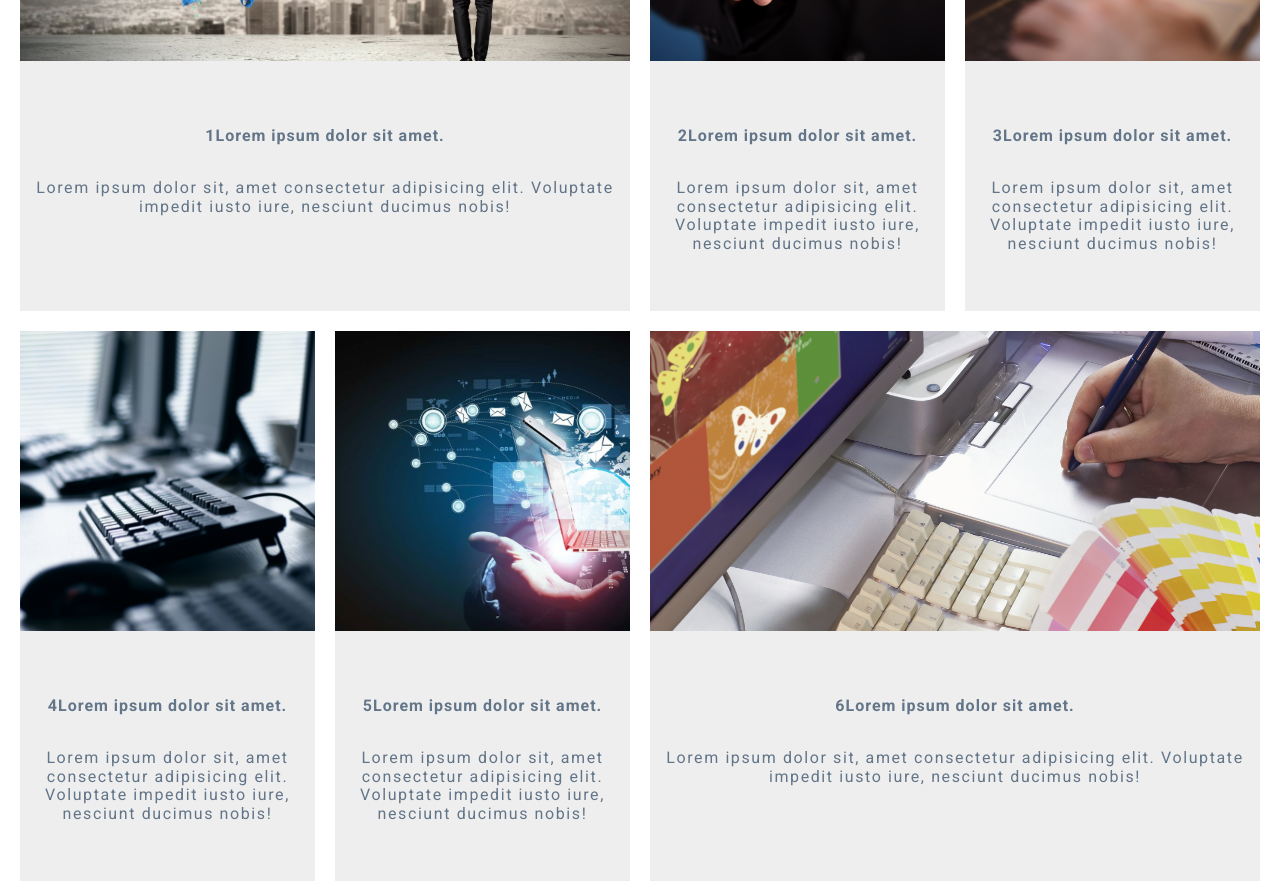
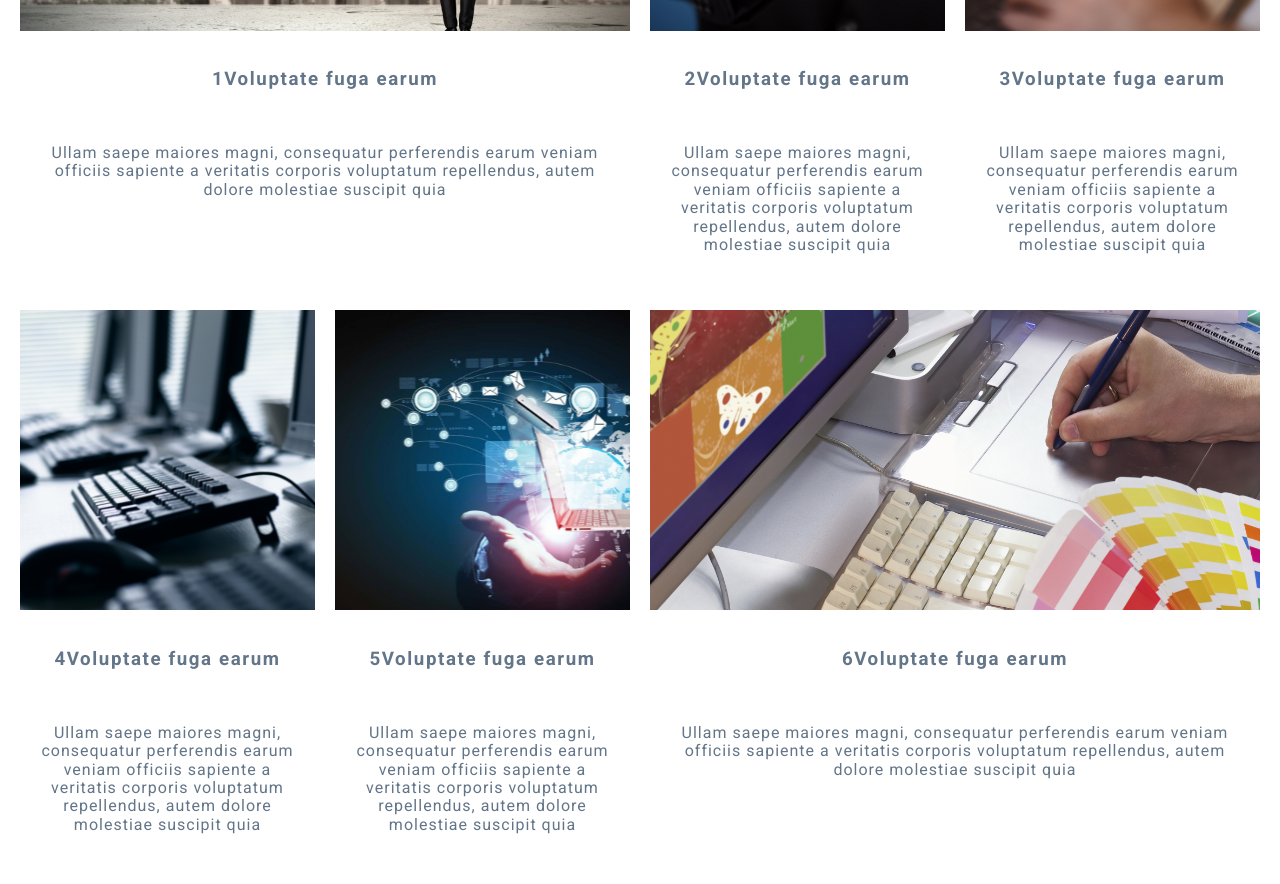
Before and after one commit to katerinakornieva/-, a website: page index.html in a window 1280 px wide. Shown: the part 2940-3824 px from the top of the page. Drawn offline with Linux system fonts and the light colour scheme.

Commit message:
section registrationform

```diff
--- a/assets/scss/_variables.scss
+++ b/assets/scss/_variables.scss
@@ -5,3 +5,5 @@ $border-btn-color: #2d3651;
 $gray-color: #E5E5E5;
 $lightgray-color: #eeeeee;
 $darkgray-color: #d5d5d5;
+$post-color: #f2f2f2;
+$posthover-color: #d8d8d8;
--- a/assets/scss/sections/posts/_post-item.scss
+++ b/assets/scss/sections/posts/_post-item.scss
@@ -2,10 +2,18 @@
 
     display: grid;
     align-content: start;
-    position: relative;
+    transition: background-color 0.5s;
+
+        a {
+            height: 100%;
+            display: grid;
+            grid-template-rows: 300px 1fr;
+            overflow: hidden;
+            color: $backcolor;
+        }
+
 
         &__image {
-                height: 300px;
                 position: relative;
                 overflow: hidden;
             div {
@@ -15,41 +23,44 @@
                 bottom: 0;
                 left: 0;
                 transition: transform 0.5s;
-                background-color: $backcolor;
+                background-color: $border-btn-color;
                 background-position: 50% 50%;
                 background-size: cover;
             }
           }
 
+                    &__text {
+
+                        display: grid;
+                        align-content: center;
+                        padding: 20px;
+
+                            h3, p {
+                                transition: color 0.5s;
+                                text-align: center;
+                            }
 
 
-        &__overlay {
+                    }
 
-                height: 250px;
-                background-color: $lightgray-color;
-                overflow: hidden;
-                transition: background-color 0.5s;
 
-            .post-item__text {
-                    p {
-                    font-weight: bold;
-                    }
-                text-align: center;
-                font-size: 1rem;
-                padding: 50px 5px;
+
+
+
+    &:hover {
+        background-color: $darkgray-color;
+
+        .post-item__image div {
+            transform: scale(1.1);
         }
 
+        h3 {
+            color: $border-btn-color;
+        }
+        p {
+            color: $border-btn-color;
         }
 
-    &:hover .post-item__overlay {
-
-        background-color: $darkgray-color;
-
     }
-    &:hover .posts-item__image div {
-
-        transform: scale(1.1);
-
-      }
 
 }
--- a/assets/scss/sections/posts/_section-posts.scss
+++ b/assets/scss/sections/posts/_section-posts.scss
@@ -1,13 +1,13 @@
 .posts {
 
     h2 {
-        margin-bottom: 60px;
+        margin-bottom: 30px;
+        grid-column: 1 / span 4;
         padding-left: 20px;
     }
     .container {
     display: grid;
     grid-template-columns: repeat(4, 1fr);
-    grid-template-rows: repeat(2, 550px);
     grid-gap: 20px;
     padding-bottom: 20px;
 
--- a/index.html
+++ b/index.html
@@ -126,53 +126,107 @@
     </div>
   </section>
 
-  <div class="registration-form">
+  <section class="registration-form">
+      <form action="#">
         <div class="container">
-
-      <a href="#" class="registration-accent">Your name...</a>
-      <a href="#" class="registration-accent">Your e-mail...</a>
-      <a href="#" class="registration-accent">Subscribe</a>
-
+          <div class="form-btn">
+            <input class="form-btn__input" type="text" placeholder="Your name...">
+          </div>
+          <div class="form-btn">
+            <input class="form-btn__input" type="text" placeholder="Your e-mail...">
+          </div>
+          <div class="form-btn">
+            <button class="btn-accent" type="submit">Subscribe</button>
           </div>
         </div>
+      </form>
+    </section>
   <section class="posts">
     <h2>Some section of posts</h2>
     <div class="container">
       <article class="post-item">
-        <div class="post-item__image" style="background-image:url(assets/img/img-post-1.png);"></div>
-        <div class="post-item__overlay">
-          <div class="post-item__text"><p>1Lorem ipsum dolor sit amet.</p><br>Lorem ipsum dolor sit, amet consectetur adipisicing elit. Voluptate impedit iusto iure, nesciunt ducimus nobis!</div>
+        <a class="post-item__link" href="#">
+          <div class="post-item__image">
+            <div style="background-image:url(assets/img/img-post-1.png);"></div>
           </div>
+          <div class="post-item__text"><h3>1Voluptate fuga earum</h3><br>
+            <p>Ullam saepe maiores magni,
+              consequatur perferendis earum
+              veniam officiis sapiente a veritatis
+              corporis voluptatum repellendus,
+              autem dolore molestiae suscipit quia</p>
+            </div>
+        </a>
       </article>
       <article class="post-item">
-        <div class="post-item__image" style="background-image:url(assets/img/img-post-2.png);"></div>
-        <div class="post-item__overlay">
-          <div class="post-item__text"><p>2Lorem ipsum dolor sit amet.</p><br>Lorem ipsum dolor sit, amet consectetur adipisicing elit. Voluptate impedit iusto iure, nesciunt ducimus nobis!</div>
+          <a class="post-item__link" href="#">
+            <div class="post-item__image">
+              <div style="background-image:url(assets/img/img-post-2.png);"></div>
             </div>
+            <div class="post-item__text"><h3>2Voluptate fuga earum</h3><br>
+              <p>Ullam saepe maiores magni,
+                consequatur perferendis earum
+                veniam officiis sapiente a veritatis
+                corporis voluptatum repellendus,
+                autem dolore molestiae suscipit quia</p>
+              </div>
+          </a>
         </article>
         <article class="post-item">
-        <div class="post-item__image" style="background-image:url(assets/img/img-post-3.png);"></div>
-        <div class="post-item__overlay">
-          <div class="post-item__text"><p>3Lorem ipsum dolor sit amet.</p><br>Lorem ipsum dolor sit, amet consectetur adipisicing elit. Voluptate impedit iusto iure, nesciunt ducimus nobis!</div>
+            <a class="post-item__link" href="#">
+              <div class="post-item__image">
+                <div style="background-image:url(assets/img/img-post-3.png);"></div>
               </div>
+              <div class="post-item__text"><h3>3Voluptate fuga earum</h3><br>
+                <p>Ullam saepe maiores magni,
+                  consequatur perferendis earum
+                  veniam officiis sapiente a veritatis
+                  corporis voluptatum repellendus,
+                  autem dolore molestiae suscipit quia</p>
+                </div>
+            </a>
           </article>
           <article class="post-item">
-        <div class="post-item__image" style="background-image:url(assets/img/img-post-4.png);"></div>
-        <div class="post-item__overlay">
-          <div class="post-item__text"><p>4Lorem ipsum dolor sit amet.</p><br>Lorem ipsum dolor sit, amet consectetur adipisicing elit. Voluptate impedit iusto iure, nesciunt ducimus nobis!</div>
+              <a class="post-item__link" href="#">
+                <div class="post-item__image">
+                  <div style="background-image:url(assets/img/img-post-4.png);"></div>
                 </div>
+                <div class="post-item__text"><h3>4Voluptate fuga earum</h3><br>
+                  <p>Ullam saepe maiores magni,
+                    consequatur perferendis earum
+                    veniam officiis sapiente a veritatis
+                    corporis voluptatum repellendus,
+                    autem dolore molestiae suscipit quia</p>
+                  </div>
+              </a>
             </article>
             <article class="post-item">
-        <div class="post-item__image" style="background-image:url(assets/img/img-post-5.png);"></div>
-        <div class="post-item__overlay">
-          <div class="post-item__text"><p>5Lorem ipsum dolor sit amet.</p><br>Lorem ipsum dolor sit, amet consectetur adipisicing elit. Voluptate impedit iusto iure, nesciunt ducimus nobis!</div>
+                <a class="post-item__link" href="#">
+                  <div class="post-item__image">
+                    <div style="background-image:url(assets/img/img-post-5.png);"></div>
                   </div>
+                  <div class="post-item__text"><h3>5Voluptate fuga earum</h3><br>
+                    <p>Ullam saepe maiores magni,
+                      consequatur perferendis earum
+                      veniam officiis sapiente a veritatis
+                      corporis voluptatum repellendus,
+                      autem dolore molestiae suscipit quia</p>
+                    </div>
+                </a>
               </article>
               <article class="post-item">
-        <div class="post-item__image" style="background-image:url(assets/img/img-post-6.png);"></div>
-        <div class="post-item__overlay">
-          <div class="post-item__text"><p>6Lorem ipsum dolor sit amet.</p><br>Lorem ipsum dolor sit, amet consectetur adipisicing elit. Voluptate impedit iusto iure, nesciunt ducimus nobis!</div>
+                  <a class="post-item__link" href="#">
+                    <div class="post-item__image">
+                      <div style="background-image:url(assets/img/img-post-6.png);"></div>
                     </div>
+                    <div class="post-item__text"><h3>6Voluptate fuga earum</h3><br>
+                      <p>Ullam saepe maiores magni,
+                        consequatur perferendis earum
+                        veniam officiis sapiente a veritatis
+                        corporis voluptatum repellendus,
+                        autem dolore molestiae suscipit quia</p>
+                      </div>
+                  </a>
                 </article>
     </div>
 
```
Also changed, not shown: assets/css/style.css, 1 other file. Lines whose indentation alone changed are shown as unchanged.
